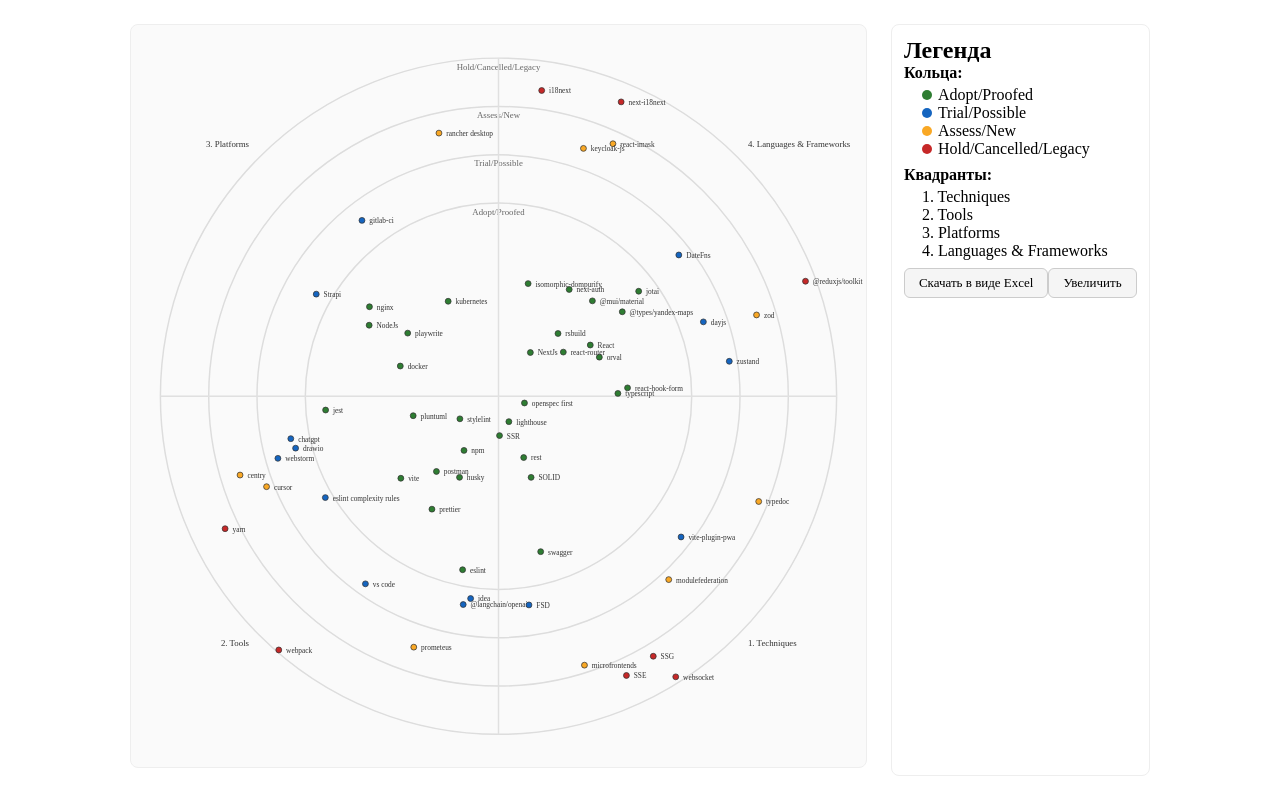
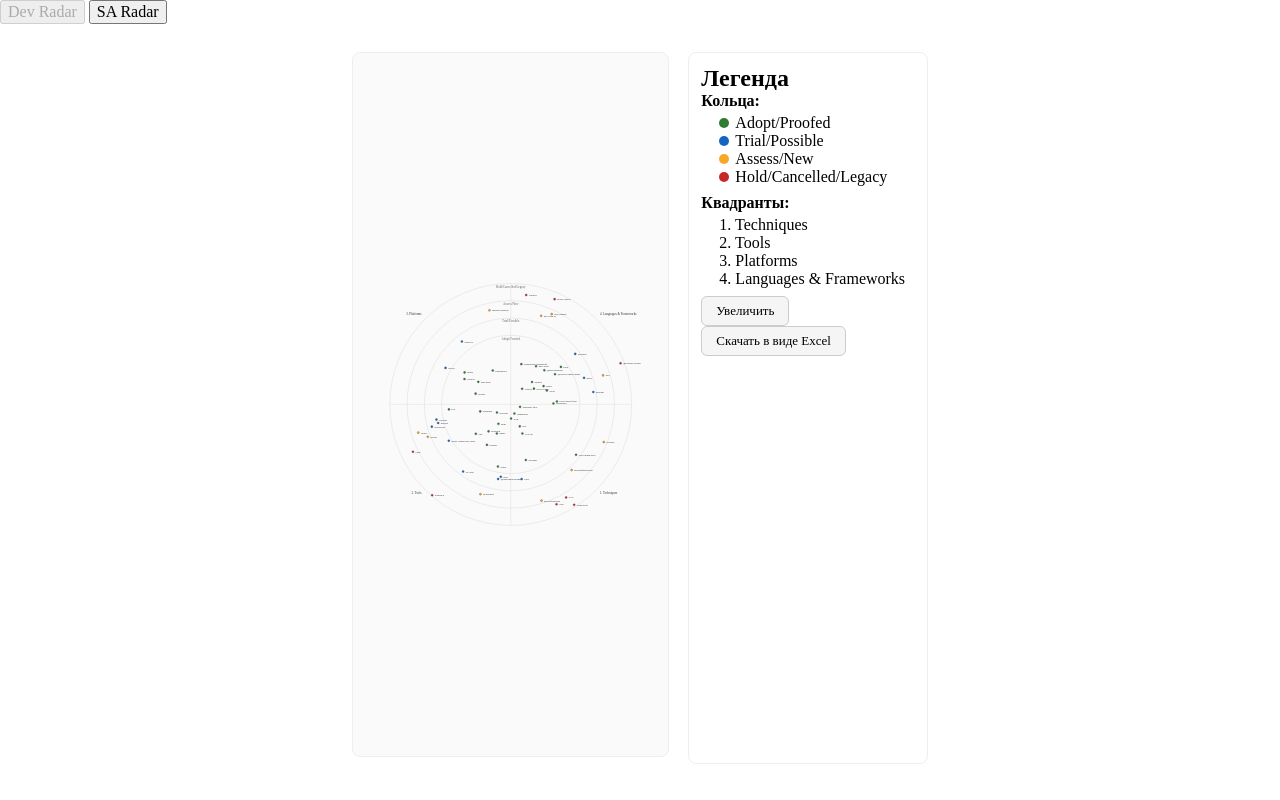
Before and after one commit to stswoon/tech-radar, a React (Vite) app: page / in a window 1280 px wide. Built offline with nearby package versions, Linux system fonts and the light colour scheme.

Commit message:
add ability yo choose SA or Dev radar

```diff
--- a/src/App.css
+++ b/src/App.css
@@ -1,4 +1,4 @@
-.app {
-    display: flex;
-    justify-content: center;
+.center {
+    /*display: flex;*/
+    /*justify-content: center;*/
 }
--- a/src/App.tsx
+++ b/src/App.tsx
@@ -1,3 +1,4 @@
+import {useState} from 'react';
 import './App.css'
 
 import radarDataDev from "./tech-radar-dev.json";
@@ -6,16 +7,49 @@
 import {TechRadar} from "./components";
 import type {RadarConfig, RadarEntry, RadarQuadrant, RadarRing} from "./components";
 
-const radarConfig: RadarConfig = {
-    rings: radarDataDev.rings as RadarRing[],
-    quadrants: radarDataDev.quadrants as RadarQuadrant[],
-    entries: radarDataDev.entries as RadarEntry[]
-};
+interface RawData {
+    rings: unknown[];
+    quadrants: unknown[];
+    entries: unknown[];
+}
+
+const getConfig = (data: RawData): RadarConfig => ({
+    rings: data.rings as RadarRing[],
+    quadrants: data.quadrants as RadarQuadrant[],
+    entries: data.entries as RadarEntry[]
+});
 
 function App() {
+    const [configType, setConfigType] = useState<'dev' | 'sa'>('dev');
+
+    const currentConfig = configType === 'dev' ? getConfig(radarDataDev) : getConfig(radarDataSa);
+
     return (
-        <div className="app" style={{padding: 24, height: "100vh"}}>
-            <TechRadar config={radarConfig}/>
+        <div className="app" style={{height: "100vh"}}>
+            <header style={{marginBottom: 4, display: 'flex', gap: 4}}>
+                <button
+                    onClick={() => setConfigType('dev')}
+                    disabled={configType === 'dev'}
+                >
+                    Dev Radar
+                </button>
+                <button
+                    onClick={() => setConfigType('sa')}
+                    disabled={configType === 'sa'}
+                >
+                    SA Radar
+                </button>
+            </header>
+            <div className="center"
+                 style={{
+                     padding: 24,
+                     height: "calc(100vh - 40px)",
+                     display: 'flex',
+                     flexDirection: 'column',
+                     alignItems: "center"
+                 }}>
+                <TechRadar key={configType} configType={configType} config={currentConfig}/>
+            </div>
         </div>
     )
 }
--- a/src/components/Entries.tsx
+++ b/src/components/Entries.tsx
@@ -14,8 +14,8 @@
 
 export const Entries: FC<EntriesProps> = ({entries, quadrants, rings, width, height, onEntryClick}) => {
     const viewBoxSize = Math.min(width, height);
-    const cx = viewBoxSize / 2;
-    const cy = viewBoxSize / 2;
+    const cx = width / 2;
+    const cy = height / 2;
     const padding = 40;
     const maxRadius = viewBoxSize / 2 - padding;
 
--- a/src/components/Legend.tsx
+++ b/src/components/Legend.tsx
@@ -7,13 +7,15 @@
     quadrants: RadarQuadrant[];
     rings: RadarRing[];
     onZoom: (enable: boolean) => void;
+    configType: "dev" | "sa"
 }
 
-export const Legend: FC<ModalProps> = ({rings, quadrants, onZoom}) => {
+export const Legend: FC<ModalProps> = ({rings, quadrants, onZoom, configType}) => {
     const downloadExcel = () => {
         const link = document.createElement("a");
-        link.href = "techRadarSource.xlsx";
-        link.download = "techRadarSource.xlsx";
+        const name = `techRadarSource${configType === "dev" ? "Dev" : "Sa"}.xlsx`
+        link.href = name;
+        link.download = name;
         document.body.appendChild(link);
         link.click();
         document.body.removeChild(link);
@@ -49,10 +51,10 @@
                 ))}
             </ul>
 
-            <button className="normal-button" onClick={downloadExcel}>{strings.downloadSource}</button>
-
             <button className="normal-button"
                     onClick={handleZoomClick}>{zoom ? strings.zoomOut : strings.zoomIn}</button>
+
+            <button className="normal-button" onClick={downloadExcel}>{strings.downloadSource}</button>
         </div>
     );
 };
--- a/src/components/Radar.tsx
+++ b/src/components/Radar.tsx
@@ -10,12 +10,13 @@
 interface RadarProps extends RadarConfig {
     width: number;
     height: number;
+    configType: "dev" | "sa"
 }
 
-export const Radar: FC<RadarProps> = ({entries, rings, quadrants, width, height}) => {
+export const Radar: FC<RadarProps> = ({entries, rings, quadrants, width, height, configType}) => {
     const [selectedEntryName, setSelectedEntryName] = useState<string | null>(null);
 
-    const viewBoxSize = Math.min(width, height);
+    // const viewBoxSize = Math.min(width, height);
 
     const selectedItem = useMemo(
         () => entries.find((i) => i.name === selectedEntryName),
@@ -26,7 +27,7 @@
 
     const handleZoom = useCallback((enable: boolean) => {
         if (enable) {
-            setZoom("300%");
+            setZoom("200%");
         } else {
             setZoom("99%"); //TODO
         }
@@ -36,13 +37,13 @@
         <div className="radar">
             <div style={{overflow: "auto"}}>
                 <svg className="radar__svg" width={zoom} height={zoom}
-                     viewBox={`0 0 ${viewBoxSize} ${viewBoxSize}`}>
+                     viewBox={`0 0 ${width} ${height}`}>
                     <Structure width={width} height={height} quadrants={quadrants} rings={rings}/>
                     <Entries width={width} height={height} quadrants={quadrants} rings={rings} entries={entries}
                              onEntryClick={(entryName) => setSelectedEntryName(entryName)}/>
                 </svg>
             </div>
-            <Legend rings={rings} quadrants={quadrants} onZoom={handleZoom}/>
+            <Legend rings={rings} quadrants={quadrants} onZoom={handleZoom} configType={configType}/>
             <Modal quadrants={quadrants} rings={rings} selectedItem={selectedItem}
                    onClose={() => setSelectedEntryName(null)}/>
 
--- a/src/components/Structure.tsx
+++ b/src/components/Structure.tsx
@@ -13,8 +13,8 @@
 
 export const Structure: FC<StructureProps> = ({rings, quadrants, width, height}) => {
     const viewBoxSize = Math.min(width, height);
-    const cx = viewBoxSize / 2;
-    const cy = viewBoxSize / 2;
+    const cx = width / 2;
+    const cy = height / 2;
     const padding = 40;
     const maxRadius = viewBoxSize / 2 - padding;
     const ringWidth = maxRadius / (rings.length + FIST_RING_COUNT - 1);
--- a/src/components/TechRadar.tsx
+++ b/src/components/TechRadar.tsx
@@ -3,11 +3,13 @@
 import {Radar} from "./Radar.tsx";
 
 interface TechRadarProps {
-    config: RadarConfig
+    config: RadarConfig,
+    configType: "dev" | "sa"
 }
 
-export const TechRadar: FC<TechRadarProps> = ({config}) => {
+export const TechRadar: FC<TechRadarProps> = ({config, configType}) => {
     return (
-        <Radar rings={config.rings} quadrants={config.quadrants} entries={config.entries} height={1000} width={1000}/>
+        <Radar rings={config.rings} quadrants={config.quadrants} entries={config.entries} height={1000} width={1200}
+               configType={configType}/>
     );
 };
```
